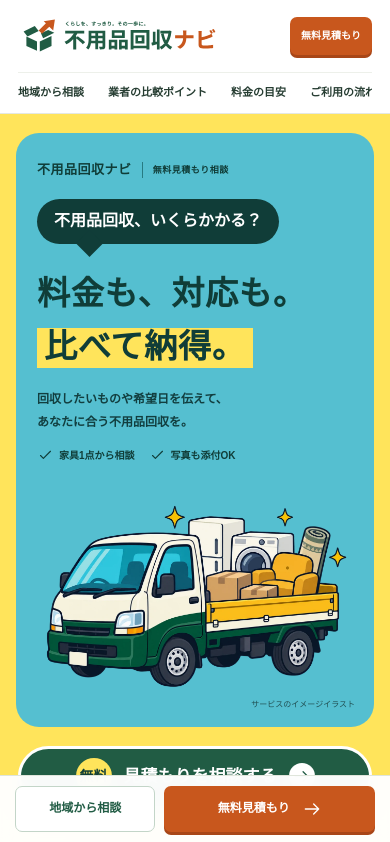
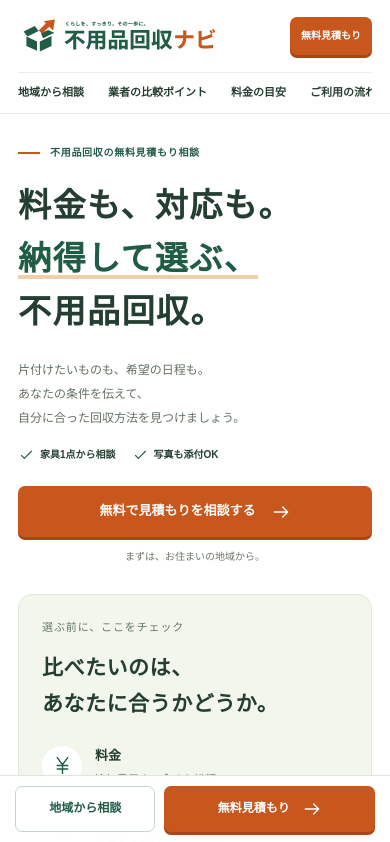
Before and after one commit to mmaji1204/kaisyuu-mitsumori-navi, a Next.js app: page / in a window 390 px wide. Shown: the top 842 px of the page. Built offline with nearby package versions, Linux system fonts and the light colour scheme; no server answers.

Commit message:
Give Navi an independent white and forest green hero design

```diff
--- a/src/app/globals.css
+++ b/src/app/globals.css
@@ -27,29 +27,32 @@ a, button, summary, input, select, textarea { -webkit-tap-highlight-color: trans
 .main-nav a { white-space: nowrap; padding-block: 10px; }
 .main-nav a:hover, .text-link:hover { color: var(--orange); }
 .eyebrow { font-size: 11px; font-weight: 700; letter-spacing: .15em; color: var(--green); margin-bottom: 10px; }
-.hero-section { background: #ffe45b; padding: 32px 0 30px; }
-.hero-grid { display: grid; grid-template-columns: 1fr 1.1fr; align-items: center; min-height: 448px; border-radius: 32px; background: #55bfd0; padding: 32px 34px 26px 48px; gap: 14px; }
-.hero-copy { position: relative; z-index: 2; color: #103d38; }
-.hero-kicker { display: flex; align-items: center; gap: 12px; font-size: 17px; font-weight: 800; letter-spacing: .04em; }
-.hero-kicker span { font-size: 11px; border-left: 1px solid #277b82; padding-left: 12px; }
-.hero-question { position: relative; display: inline-block; border-radius: 30px; background: #103d38; color: white; padding: 9px 23px; margin-top: 23px; font-size: 21px; font-weight: 800; }
-.hero-question:after { content: ""; position: absolute; bottom: -9px; left: 43px; width: 19px; height: 19px; background: #103d38; transform: rotate(45deg); }
-.hero-copy h1 { margin-top: 25px; font-size: clamp(34px, 3.7vw, 50px); font-weight: 900; line-height: 1.55; letter-spacing: .02em; }
-.hero-copy h1 em { font-style: normal; color: #103d38; background: #ffe45b; padding: 0 7px 3px; box-decoration-break: clone; }
-.hero-description { margin-top: 22px; line-height: 1.9; color: #123e3f; font-size: 14px; font-weight: 600; }
-.hero-checks { display: flex; gap: 17px; flex-wrap: wrap; margin-top: 17px; font-size: 12px; font-weight: 700; }
+.hero-section { background: linear-gradient(110deg, #fff 55%, #f7f8f2); padding: 60px 0 54px; border-bottom: 1px solid #edf0e8; }
+.hero-grid { display: grid; grid-template-columns: 1.3fr .85fr; align-items: center; gap: 80px; }
+.hero-copy { color: #253e32; }
+.hero-kicker { display: flex; align-items: center; gap: 10px; font-size: 12px; font-weight: 700; letter-spacing: .07em; color: var(--green); }
+.hero-kicker:before { content: ""; width: 22px; height: 2px; background: var(--orange); }
+.hero-copy h1 { margin-top: 21px; font-size: clamp(36px, 3.5vw, 49px); font-weight: 800; line-height: 1.55; letter-spacing: .04em; }
+.hero-copy h1 em { font-style: normal; color: var(--green); text-decoration: underline; text-decoration-color: #efcfaa; text-decoration-thickness: 5px; text-underline-offset: 7px; }
+.hero-description { margin-top: 24px; line-height: 2; color: #627063; font-size: 14px; }
+.hero-checks { display: flex; gap: 20px; flex-wrap: wrap; margin-top: 20px; font-size: 12px; font-weight: 600; }
 .hero-checks span { display: flex; gap: 5px; align-items: center; }
-.hero-checks svg { width: 17px; height: 17px; }
-.hero-visual { position: relative; min-width: 0; align-self: stretch; min-height: 355px; }
-.hero-image { object-fit: contain; }
-.hero-visual figcaption { position: absolute; bottom: -5px; right: 4px; font-size: 9px; color: #214f52; }
-.hero-action { text-align: center; margin-top: 24px; }
-.hero-button { display: inline-flex; align-items: center; justify-content: center; gap: 20px; width: min(100%, 620px); min-height: 75px; padding: 12px 28px; border: 3px solid white; border-radius: 60px; background: #215c44; color: white; font-size: 23px; font-weight: 800; line-height: 1.5; box-shadow: 0 5px 0 #103d38; transition: background .2s, transform .2s; }
-.hero-button:hover { background: #174b36; transform: translateY(-1px); }
-.hero-free { display: flex; align-items: center; justify-content: center; border-radius: 50%; width: 48px; height: 48px; flex-shrink: 0; background: #ffe45b; color: #123f37; font-size: 18px; }
-.hero-button-arrow { display: flex; align-items: center; justify-content: center; width: 34px; height: 34px; border-radius: 50%; background: white; color: #215c44; }
-.hero-button-arrow svg { width: 24px; height: 24px; }
-.hero-note { font-size: 11px; color: #4f521f; margin-top: 14px; }
+.hero-checks svg { width: 17px; height: 17px; color: var(--green); }
+.hero-action { margin-top: 26px; }
+.hero-button { min-height: 54px; font-size: 14px; gap: 28px; padding-inline: 25px; }
+.hero-note { font-size: 11px; color: #6c776c; margin-top: 12px; }
+.hero-guide { background: #f2f6ed; border: 1px solid #e2e9dc; border-radius: 14px; padding: 30px; }
+.hero-guide-label { color: #657962; font-size: 11px; letter-spacing: .08em; margin-bottom: 12px; }
+.hero-guide h2 { font-size: 23px; line-height: 1.7; }
+.hero-guide ul { display: grid; gap: 17px; margin-top: 25px; }
+.hero-guide li { display: flex; align-items: center; gap: 13px; }
+.hero-guide-icon { display: flex; align-items: center; justify-content: center; width: 40px; height: 40px; border-radius: 50%; background: white; color: var(--green); flex-shrink: 0; }
+.hero-guide-icon svg { width: 21px; height: 21px; }
+.hero-guide strong { font-size: 13px; }
+.hero-guide li p { color: #627063; font-size: 11px; margin-top: 2px; }
+.hero-guide-foot { border-top: 1px solid #dbe4d3; display: flex; justify-content: space-between; align-items: center; gap: 10px; margin-top: 24px; padding-top: 15px; }
+.hero-guide-foot p { font-size: 10px; line-height: 1.9; color: #677561; }
+.hero-image { width: 120px; height: 90px; object-fit: contain; flex-shrink: 0; }
 .area-section { position: relative; z-index: 3; padding-top: 30px; }
 .area-panel { border: 1px solid var(--line); border-radius: 12px; box-shadow: 0 8px 25px #203b2b08; padding: 27px 33px 23px; background: #fff; }
 .area-heading { display: flex; align-items: center; gap: 14px; margin-bottom: 20px; }
@@ -141,9 +144,9 @@ a, button, summary, input, select, textarea { -webkit-tap-highlight-color: trans
 @media (max-width: 1000px) {
   .site-container { width: calc(100% - 40px); }
   .header-actions > a:first-child { display: none; }
-  .hero-grid { padding: 28px; }
+  .hero-grid { gap: 35px; }
   .hero-copy h1 { font-size: 36px; }
-  .hero-question { font-size: 17px; padding-inline: 18px; }
+
   .comparison-grid, .price-grid, .journal-grid { gap: 15px; }
   .comparison-card { padding: 20px; }
   .comparison-card h3 { font-size: 16px; }
@@ -162,23 +165,20 @@ a, button, summary, input, select, textarea { -webkit-tap-highlight-color: trans
   .header-actions .primary-button { padding: 9px 11px; min-height: 38px; font-size: 10px; gap: 0; }
   .header-actions svg { display: none; }
   .main-nav { justify-content: flex-start; overflow-x: auto; gap: 24px; min-height: 41px; font-size: 11px; scrollbar-width: none; }
-  .hero-section { padding: 20px 0 23px; }
-  .hero-grid { display: flex; flex-direction: column; align-items: stretch; width: calc(100% - 32px); padding: 25px 21px 17px; border-radius: 23px; gap: 0; }
-  .hero-copy { padding: 0; }
-  .hero-kicker { font-size: 13px; gap: 10px; }
-  .hero-kicker span { font-size: 9px; padding-left: 10px; }
-  .hero-question { margin-top: 18px; font-size: 16px; padding: 8px 17px; }
-  .hero-copy h1 { margin-top: 23px; font-size: clamp(29px, 8.5vw, 42px); line-height: 1.6; }
-  .hero-description { font-size: 12px; margin-top: 15px; }
-  .hero-checks { gap: 14px; font-size: 10px; margin-top: 13px; }
-  .hero-visual { height: 232px; min-height: 0; margin: 13px -8px 0; }
-  .hero-visual figcaption { font-size: 8px; bottom: -3px; right: 6px; }
-  .hero-action { margin-top: 19px; }
-  .hero-button { min-height: 61px; font-size: 17px; padding: 9px 13px; gap: 12px; }
-  .hero-free { width: 36px; height: 36px; font-size: 14px; }
-  .hero-button-arrow { width: 26px; height: 26px; flex-shrink: 0; }
-  .hero-button-arrow svg { width: 19px; height: 19px; }
-  .hero-note { font-size: 9px; margin-top: 12px; }
+  .hero-section { padding: 31px 0 29px; background: #fff; }
+  .hero-grid { grid-template-columns: 1fr; gap: 28px; }
+  .hero-kicker { font-size: 10px; }
+  .hero-copy h1 { margin-top: 17px; font-size: clamp(30px, 8.5vw, 40px); line-height: 1.6; }
+  .hero-copy h1 em { text-decoration-thickness: 4px; text-underline-offset: 5px; }
+  .hero-description { font-size: 12px; margin-top: 20px; }
+  .hero-checks { gap: 16px; font-size: 10px; margin-top: 16px; }
+  .hero-action { margin-top: 22px; }
+  .hero-button { width: 100%; min-height: 51px; font-size: 13px; gap: 15px; padding-inline: 14px; }
+  .hero-note { font-size: 10px; text-align: center; margin-top: 11px; }
+  .hero-guide { padding: 23px; }
+  .hero-guide h2 { font-size: 21px; }
+  .hero-guide ul { margin-top: 20px; gap: 14px; }
+  .hero-guide-foot { margin-top: 19px; padding-top: 10px; }
   .area-section { padding-top: 22px; }
   .area-panel { padding: 22px 17px 18px; }
   .area-heading { gap: 9px; margin-bottom: 20px; }
--- a/src/app/page.tsx
+++ b/src/app/page.tsx
@@ -61,20 +61,25 @@ export default function Home() {
       <section className="hero-section">
         <div className="site-container hero-grid">
           <div className="hero-copy">
-            <p className="hero-kicker">不用品回収ナビ <span>無料見積もり相談</span></p>
-            <p className="hero-question">不用品回収、いくらかかる？</p>
-            <h1>料金も、対応も。<br /><em>比べて納得。</em></h1>
-            <p className="hero-description">回収したいものや希望日を伝えて、<br />あなたに合う不用品回収を。</p>
+            <p className="hero-kicker">不用品回収の無料見積もり相談</p>
+            <h1>料金も、対応も。<br /><em>納得して選ぶ、</em><br />不用品回収。</h1>
+            <p className="hero-description">片付けたいものも、希望の日程も。<br />あなたの条件を伝えて、<br className="mobile-break" />自分に合った回収方法を見つけましょう。</p>
             <div className="hero-checks"><span><Icon name="check" />家具1点から相談</span><span><Icon name="check" />写真も添付OK</span></div>
+            <div className="hero-action">
+              <a className="primary-button hero-button" href="#area">無料で見積もりを相談する <Icon name="arrow" /></a>
+              <p className="hero-note">まずは、お住まいの地域から。</p>
+            </div>
           </div>
-          <figure className="hero-visual">
-            <Image src="/hero-collection-truck.webp" alt="家具や家電、段ボールを積んだ緑と黄色の回収トラックのイラスト" fill sizes="(max-width: 767px) 90vw, 600px" preload className="hero-image" />
-            <figcaption>サービスのイメージイラスト</figcaption>
-          </figure>
-        </div>
-        <div className="site-container hero-action">
-          <a className="hero-button" href="#area"><span className="hero-free">無料</span>見積もりを相談する <span className="hero-button-arrow"><Icon name="arrow" /></span></a>
-          <p className="hero-note">お住まいの地域と、回収したいものを教えてください。</p>
+          <aside className="hero-guide" aria-label="見積もりの比較ポイント">
+            <p className="hero-guide-label">選ぶ前に、ここをチェック</p>
+            <h2>比べたいのは、<br />あなたに合うかどうか。</h2>
+            <ul>
+              <li><span className="hero-guide-icon"><Icon name="yen" /></span><div><strong>料金</strong><p>追加費用まで含めた総額</p></div></li>
+              <li><span className="hero-guide-icon"><Icon name="clock" /></span><div><strong>日程</strong><p>希望する日時に対応できるか</p></div></li>
+              <li><span className="hero-guide-icon"><Icon name="box" /></span><div><strong>作業内容</strong><p>搬出や取り外しの対応範囲</p></div></li>
+            </ul>
+            <div className="hero-guide-foot"><p>小さな片付けから、<br />新しい暮らしの準備まで。</p><Image src="/hero-collection-truck.webp" alt="家具や家電を載せた回収トラックのイメージイラスト" width={120} height={90} sizes="120px" className="hero-image" /></div>
+          </aside>
         </div>
       </section>
       <section id="area" className="site-container area-section" aria-labelledby="area-title">
```
Also changed, not shown: 1 other file (tests, documents, lock files or other folders).
